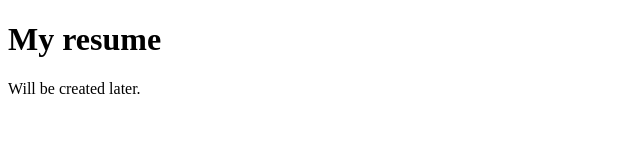
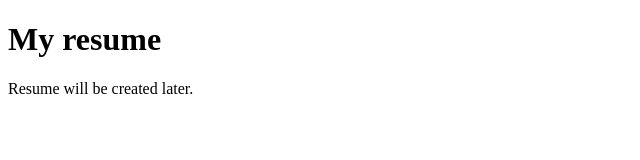
Before and after one commit to dtang9/DT_Web, a plain HTML site: page assets/pages/resume.html in a window 1280 px wide. Shown: the full height of the page, 0-640 px from the left. Drawn offline with Linux system fonts and the light colour scheme.

Commit message:
Started resume and portfoilio pages

```diff
--- a/assets/pages/resume.html
+++ b/assets/pages/resume.html
@@ -8,7 +8,7 @@
 </head>
 <body>
     <h1>My resume</h1>
-    <p> Will be created later.</p>
+    <p> Resume will be created later.</p>
 
 </body>
 </html>
```
Also changed, not shown: assets/pages/portfolio.html (+1 -1 lines).
